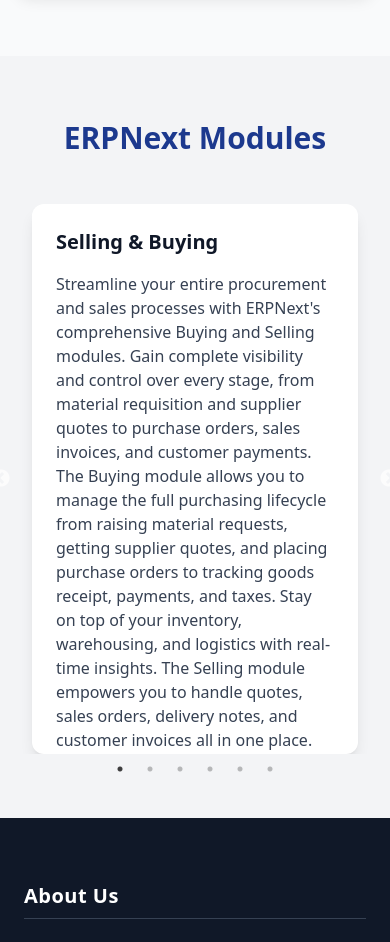
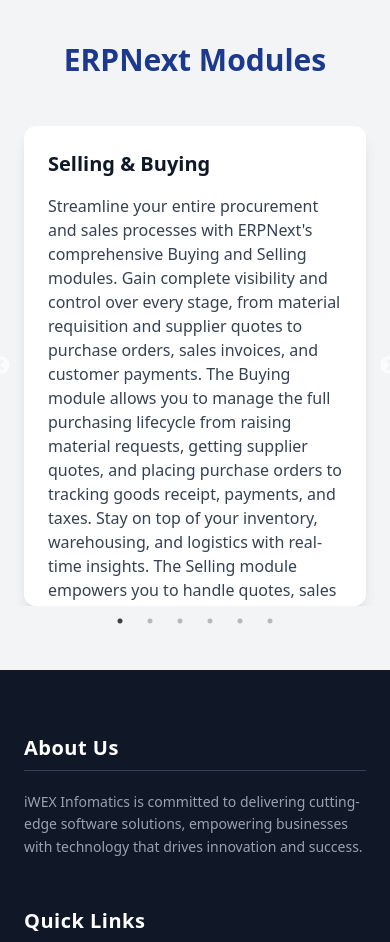
Before and after one commit to Athira-351/iwex, a React (Vite) app in the folder frontend/: page /products in a window 390 px wide. Shown: the part 7120-8062 px from the top of the page. Built offline with nearby package versions, Linux system fonts and the light colour scheme.

Commit message:
fix: carousel - product page

```diff
--- a/frontend/package.json
+++ b/frontend/package.json
@@ -20,7 +20,8 @@
     "react-phone-input-2": "^2.15.1",
     "react-router-dom": "^7.8.2",
     "react-slick": "^0.31.0",
-    "slick-carousel": "^1.8.1"
+    "slick-carousel": "^1.8.1",
+    "tailwind-scrollbar-hide": "^4.0.0"
   },
   "devDependencies": {
     "@eslint/js": "^9.33.0",
--- a/frontend/src/pages/Products.jsx
+++ b/frontend/src/pages/Products.jsx
@@ -97,8 +97,24 @@
     slidesToShow: 3,
     slidesToScroll: 1,
     responsive: [
-      { breakpoint: 1024, settings: { slidesToShow: 2 } },
-      { breakpoint: 768, settings: { slidesToShow: 1 } },
+      {
+        breakpoint: 1024,
+        settings: {
+          slidesToShow: 2,
+          slidesToScroll: 1,
+          infinite: true,
+          dots: true,
+        },
+      },
+      {
+        breakpoint: 768,
+        settings: {
+          slidesToShow: 1,
+          slidesToScroll: 1,
+          infinite: true,
+          dots: true,
+        },
+      },
     ],
   };
 
@@ -162,7 +178,7 @@
                 <img
                   src={service.image}
                   alt={service.title}
-                  className="rounded-t-xl w-full h-48 object-cover"
+                  className="rounded-t-xl w-full object-cover"
                 />
                 <div className="p-6 flex flex-col justify-between flex-1">
                   <h3 className="text-xl font-semibold mb-4">
@@ -192,11 +208,12 @@
           <h2 className="text-3xl md:text-4xl font-bold text-center text-blue-900 mb-12">
             ERPNext Modules
           </h2>
+          {/* <div className="overflow-hidden"> */}
           <Slider {...carouselSettings}>
             {modules.map((module, idx) => (
-              <div key={idx} className="px-4">
+              <div key={idx} className="px-2 sm:px-4">
                 <motion.div
-                  className="bg-white rounded-xl shadow-lg p-6 flex flex-col h-[550px]"
+                  className="bg-white rounded-xl shadow-lg p-6 flex flex-col h-[30rem] overflow-y-scroll"
                   initial={{ opacity: 0, scale: 0.9 }}
                   whileInView={{ opacity: 1, scale: 1 }}
                   viewport={{ once: true }}
@@ -209,6 +226,7 @@
               </div>
             ))}
           </Slider>
+        {/* </div> */}
         </section>
       </div>
       <Footer />
--- a/frontend/tailwind.config.js
+++ b/frontend/tailwind.config.js
@@ -7,5 +7,5 @@
   theme: {
     extend: {},
   },
-  plugins: [],
+  plugins: [require("tailwind-scrollbar-hide")],
 }
```
Also changed, not shown: 2 other files (tests, documents, lock files or other folders). Lines whose indentation alone changed are shown as unchanged.
